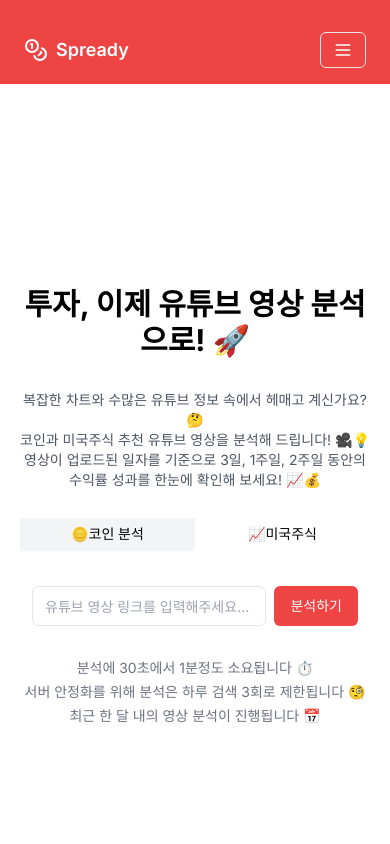
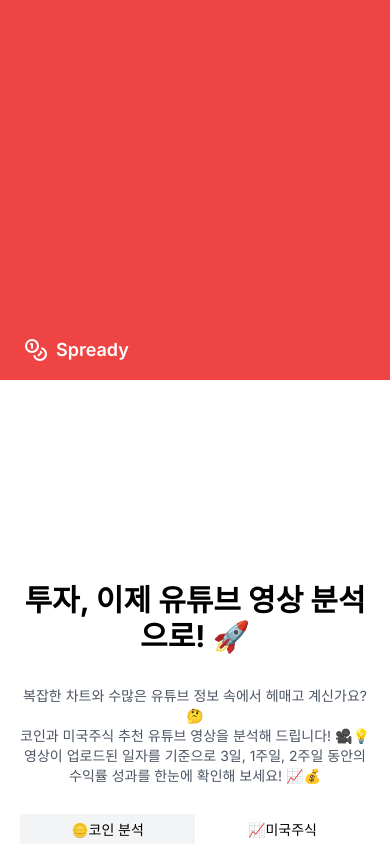
Before and after one commit to immanuelk1m/CoinYoutuber, a Next.js app: page / in a window 390 px wide. Shown: the top 844 px of the page. Built offline with nearby package versions, Linux system fonts and the light colour scheme.

Commit message:
fix header fix

```diff
--- a/src/components/component/header.tsx
+++ b/src/components/component/header.tsx
@@ -1,11 +1,47 @@
-import Link from "next/link";
-import { Button } from "@/components/ui/button";
+'use client';
+import React, { useState, useEffect, useCallback } from 'react';
+import Link from 'next/link'
 
-export default function HeaderWithTopAd() {
+const Ad = () => (
+  <div className="bg-red-500 text-white h-full transition-all duration-300">
+    <div className="max-w-7xl mx-auto h-full flex justify-between items-center px-4">
+      <div className="flex items-center">
+        {/* Ad content */}
+      </div>
+    </div>
+  </div>
+);
+
+
+
+const Header: React.FC = () => {
+  const [adHeight, setAdHeight] = useState(320);
+  const [lastScrollY, setLastScrollY] = useState(0);
+
+  const handleScroll = useCallback(() => {
+    const scrollPosition = window.scrollY;
+    if (scrollPosition === lastScrollY) return; // Scroll이 변하지 않았으면 무시
+    setLastScrollY(scrollPosition);
+
+    const newHeight = Math.max(0, 320 - scrollPosition);
+    if (newHeight !== adHeight) {
+      setAdHeight(newHeight);
+    }
+  }, [adHeight, lastScrollY]);
+
+  useEffect(() => {
+    const onScroll = () => {
+      window.requestAnimationFrame(handleScroll);
+    };
+
+    window.addEventListener('scroll', onScroll, { passive: true });
+    return () => window.removeEventListener('scroll', onScroll);
+  }, [handleScroll]);
+
   return (
     <>
-      <div className="bg-red-500 text-center p-2">
-
+    <div style={{ height: `${adHeight}px`, overflow: 'hidden', transition: 'height 0.3s' }}>
+      <Ad />
     </div>
     <header className="bg-red-500 text-white py-4 px-6 flex items-center justify-between">
     <Link href="#" className="flex items-center gap-2" prefetch={false}>
@@ -13,21 +49,16 @@ export default function HeaderWithTopAd() {
       <span className="text-lg font-semibold">Spready</span>
     </Link>
     <nav className="hidden md:flex items-center gap-4">
-          <Link href="#" className="hover:underline font-medium" prefetch={false}>
-            About
-          </Link>
-          <Link href="#" className="hover:underline font-medium" prefetch={false}>
-            Contact
-          </Link>
+
     </nav>
-        <Button variant="outline" size="sm" className="md:hidden">
-          <MenuIcon className="w-5 h-5" />
-          <span className="sr-only">Toggle Menu</span>
-        </Button>
+
   </header>
   </>
   );
-}
+};
+
+export default Header;
+
 
 function CoinsIcon(props:any) {
   return (
@@ -50,24 +81,3 @@ function CoinsIcon(props:any) {
     </svg>
   );
 }
-
-function MenuIcon(props:any) {
-  return (
-    <svg
-      {...props}
-      xmlns="http://www.w3.org/2000/svg"
-      width="24"
-      height="24"
-      viewBox="0 0 24 24"
-      fill="none"
-      stroke="currentColor"
-      strokeWidth="2"
-      strokeLinecap="round"
-      strokeLinejoin="round"
-    >
-      <line x1="4" x2="20" y1="12" y2="12" />
-      <line x1="4" x2="20" y1="6" y2="6" />
-      <line x1="4" x2="20" y1="18" y2="18" />
-    </svg>
-  );
-}
```
Lines whose indentation alone changed are shown as unchanged.
